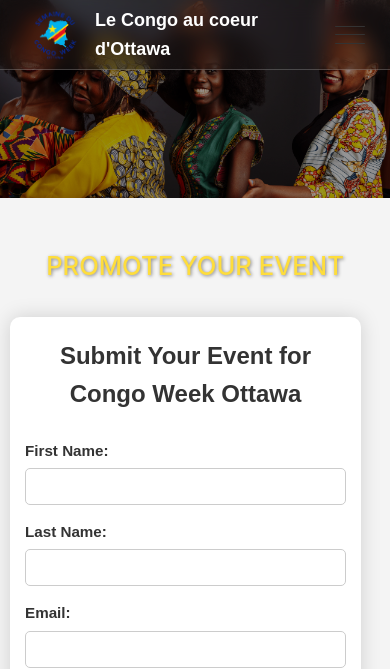
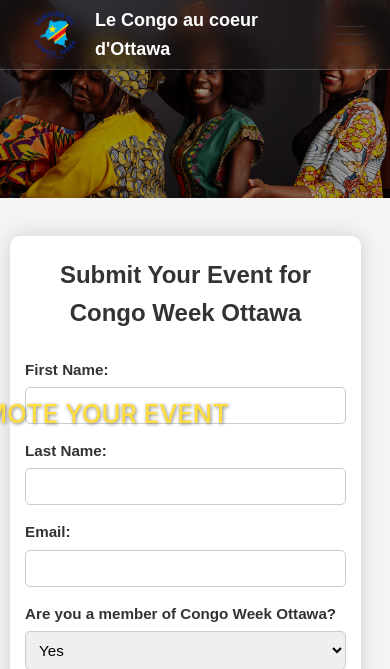
Before and after one commit to Nelyse4/Yvette-project, a PHP site: page /event_form.php in a window 390 px wide. Shown: the top 669 px of the page. Run offline with PHP 8.4, Linux system fonts and the light colour scheme.

Commit message:
other changes

```diff
--- a/css/event-form.css
+++ b/css/event-form.css
@@ -34,8 +34,9 @@
 
 .promoteEventPicture-title {
   position: absolute;
-  bottom: 80px;
-  left: 130px;
+  top: 50%;
+  left: 50%;
+  transform: translate(-50%, -50%);
   color: #FEDD3C;
   text-shadow: 1px 1px 3.8px #808080;
   font-family: Inter, sans-serif;
@@ -44,6 +45,8 @@
   margin: 0;
   text-align: center;
   z-index: 2;
+  max-width: 90%;
+  line-height: 1.1;
 }
 
 .form-econtainer {
@@ -115,7 +118,7 @@
 /* Large screens (laptops) */
 @media (max-width: 1200px) {
   .promoteEventPicture-title {
-    font-size: 4rem;
+    font-size: 3.2rem;
     left: 80px;
   }
   .form-econtainer {
@@ -131,10 +134,8 @@
   }
 
   .promoteEventPicture-title {
-    font-size: 3.2rem;
-    left: 50px;
-    bottom: 70px;
-    text-align: left;
+    font-size: 2.2rem;
+    top: 45%;
   }
 
   .form-econtainer {
@@ -161,7 +162,6 @@
   }
 
   .promoteEventPicture-title {
-    position: static;
     font-size: 2.2rem;
     text-align: center;
     margin-top: 60px;
@@ -197,7 +197,7 @@
 @media (max-width: 480px) {
   .promoteEventPicture-title {
     font-size: 1.6rem;
-    margin-top: 40px;
+    top: 42%;
   }
 
   .form-econtainer {
--- a/css/forall.css
+++ b/css/forall.css
@@ -119,7 +119,7 @@
     right: 0;
     flex-direction: column;
     align-items: center;
-    background: rgba(255, 255, 255, 0.97);
+    background: rgba(143, 148, 203, 0.97);
     text-align: center;
     padding: 15px 0;
     display: none;
```
Also changed, not shown: css/about.css (+7 -6 lines).
